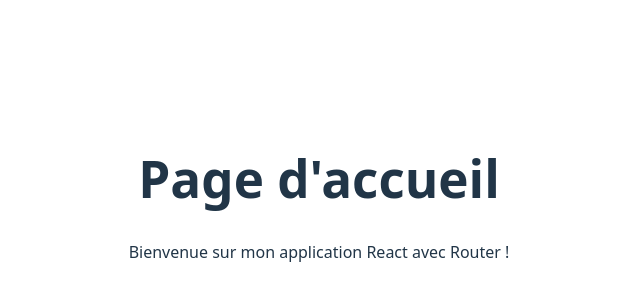
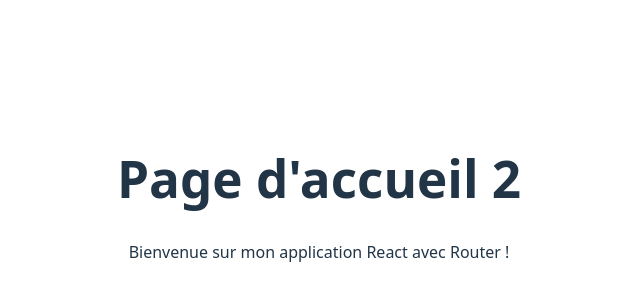
Before and after one commit to RobinPinon/sinacademie, a React (Vite) app: page / in a window 1280 px wide. Shown: the part 202-502 px from the top of the page, without its empty margins (321-961 px from the left). Built offline with nearby package versions, Linux system fonts and the light colour scheme.

Commit message:
Test: Commit

```diff
--- a/src/App.tsx
+++ b/src/App.tsx
@@ -17,7 +17,7 @@ function App() {
 function Home() {
   return (
     <div>
-      <h1>Page d'accueil</h1>
+      <h1>Page d'accueil 2</h1>
       <p>Bienvenue sur mon application React avec Router !</p>
     </div>
   )
```
